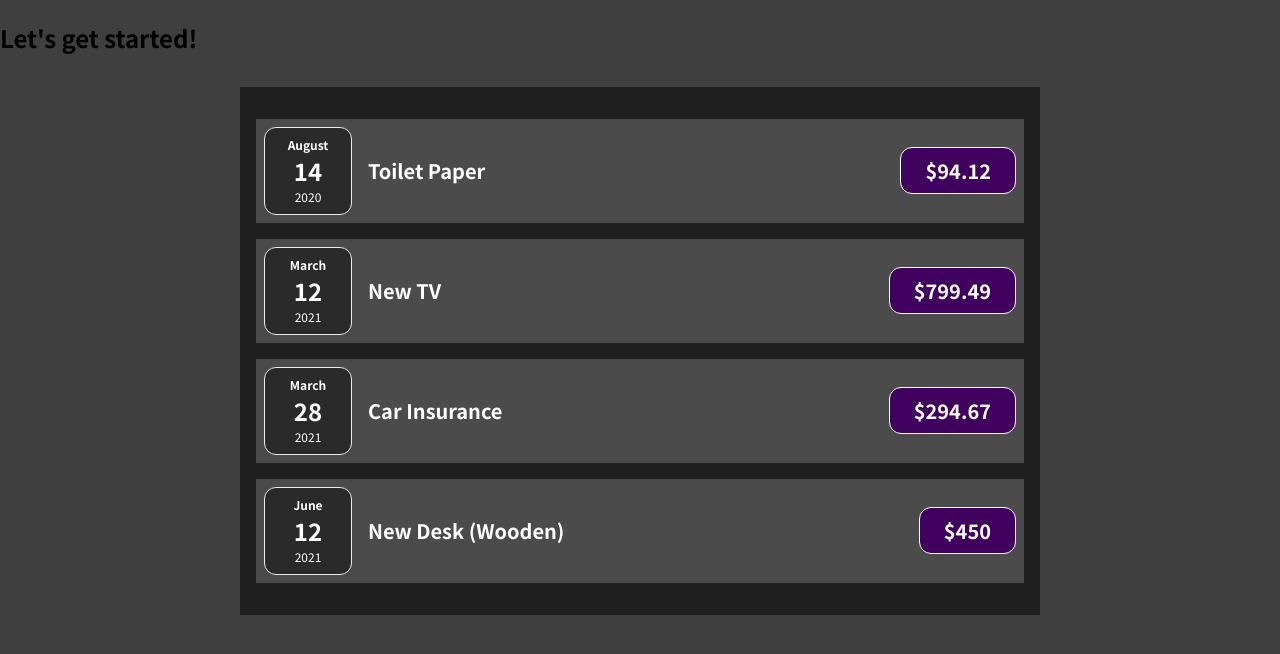
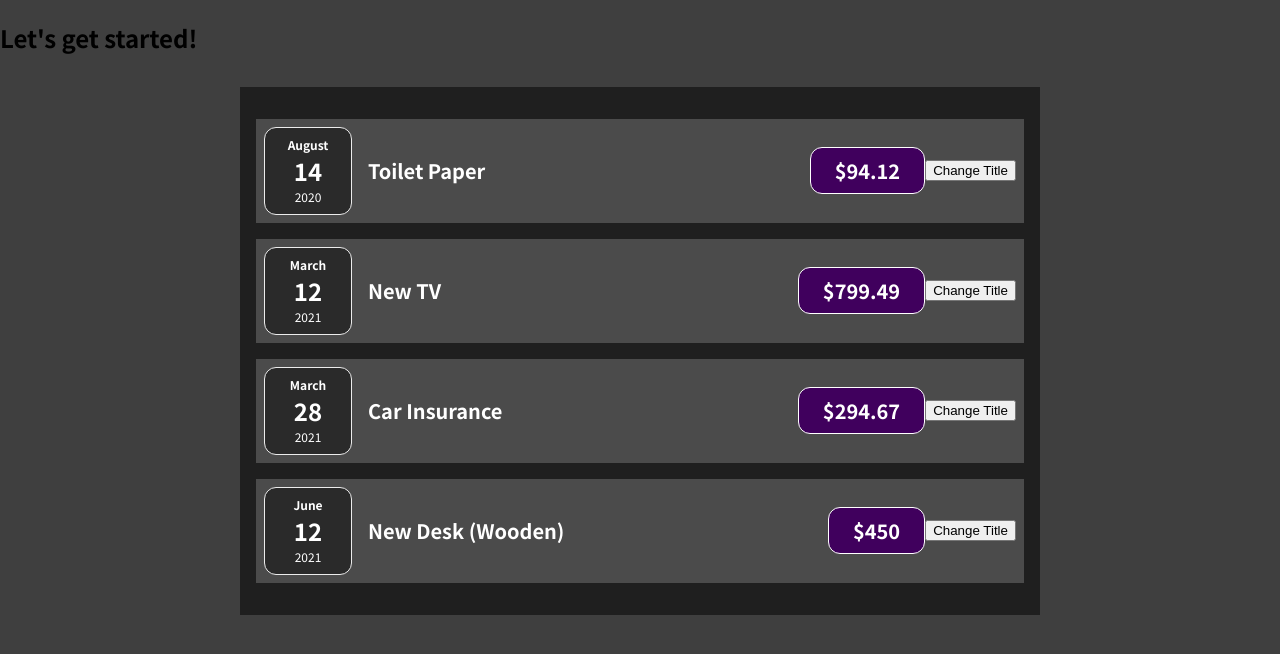
Before and after one commit to ElvisTeq/react.project, a React (Create React App) app: page / in a window 1280 px wide. Shown: the top 654 px of the page. Built offline with nearby package versions, Linux system fonts and the light colour scheme.

Commit message:
Listening to Events & Working with Event Handlers, (onClick={})

```diff
--- a/src/components/Expenses/ExpenseItem.js
+++ b/src/components/Expenses/ExpenseItem.js
@@ -4,6 +4,10 @@ import Card from "../UI/Card";
 
 // <ExpenseDate date={props.date} /> => Storing "ExpenseData" functionality
 const ExpenseItem = (props) => {
+  const clickHandler = () => {
+    console.log("Yoo");
+  };
+
   return (
     <Card className="expense-item">
       <ExpenseDate date={props.date} />
@@ -11,6 +15,7 @@ const ExpenseItem = (props) => {
         <h2>{props.title}</h2>
         <div className="expense-item__price">${props.amount}</div>
       </div>
+      <button onClick={clickHandler}>Change Title</button>
     </Card>
   );
 };
```
Also changed, not shown: 2 other files (tests, documents, lock files or other folders).
